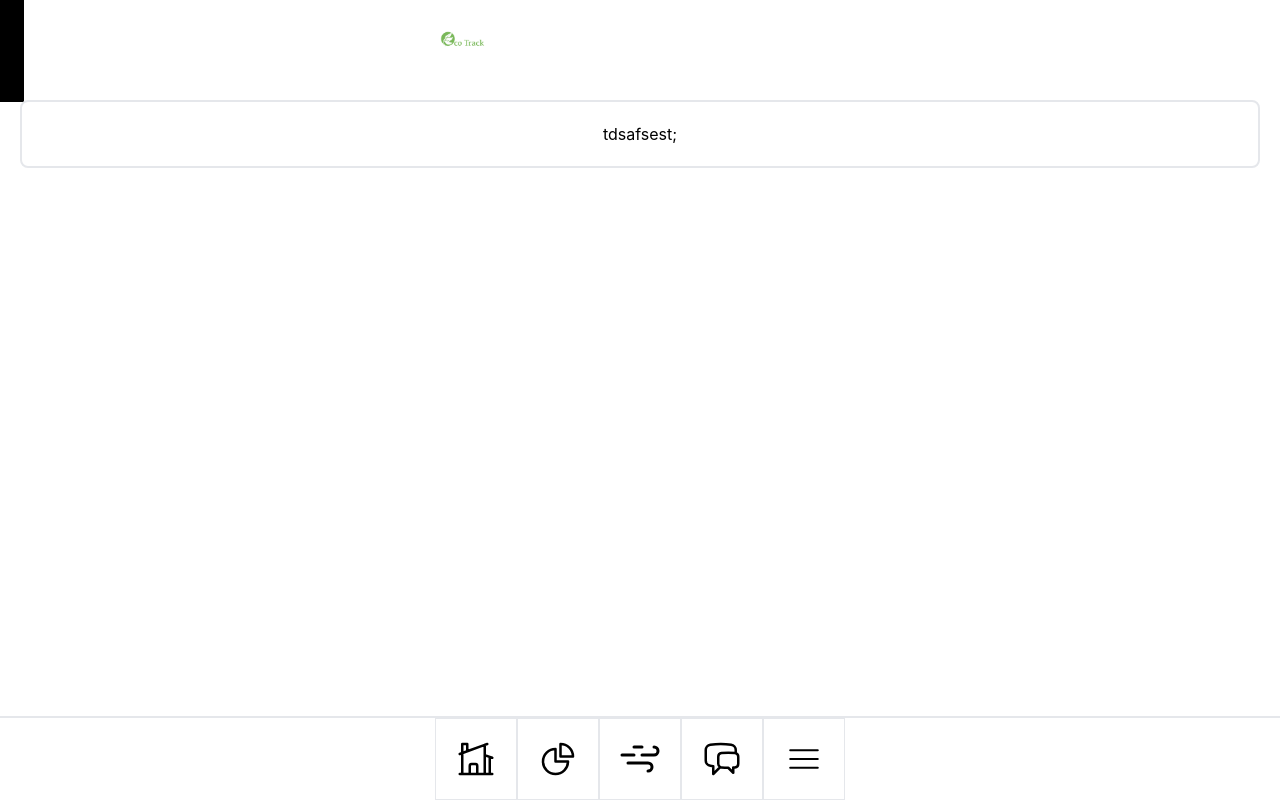
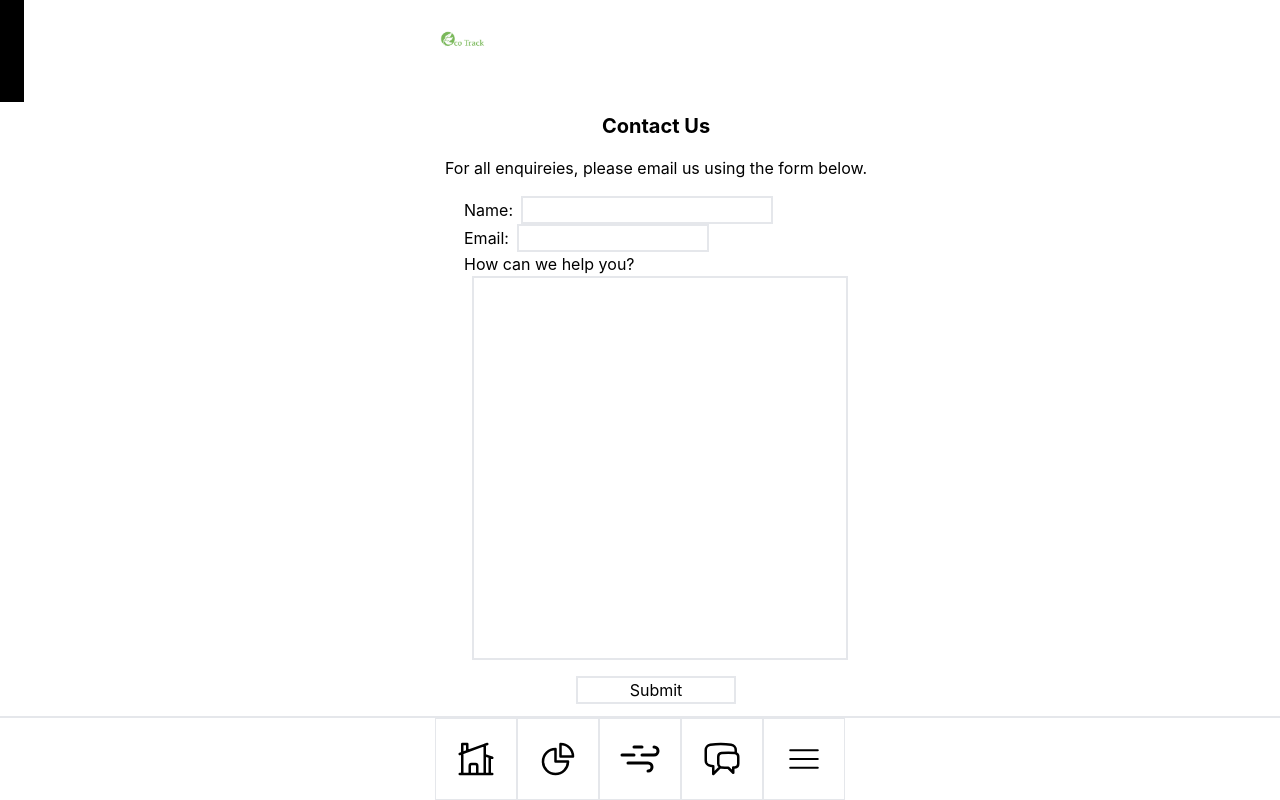
Before and after one commit to grayzcale/green-project, a React (Create React App) app: page /contact in a window 1280 px wide. Built offline with nearby package versions, Linux system fonts and the light colour scheme.

Commit message:
added misc pages

```diff
--- a/src/App.js
+++ b/src/App.js
@@ -12,6 +12,7 @@ import Forum from "./pages/Forum";
 import Account from "./pages/Account";
 import Contact from "./pages/Contact";
 import Setting from "./pages/Setting";
+import SentEmail from "./pages/SentEmail";
 
 import Layout from "./components/Layout";
 
@@ -30,6 +31,7 @@ function App() {
 		  <Route path="/account" element={<Account />} />
 		  <Route path="/contact" element={<Contact />} />
 		  <Route path="/settings" element={<Setting />} />
+		  <Route path="/email_sent" element={<SentEmail />} />
         </Route>
       </Routes>
     </BrowserRouter>
--- a/src/components/Conversation.js
+++ b/src/components/Conversation.js
@@ -2,7 +2,7 @@ const Conversation = (props) => {
   return (
     <div className="" key={props.id}>
       <h1 className="text-lg">{props.title}</h1>
-      <div>{props.body}</div>
+      <p className="">{props.body}</p>
       <div className="flex">
         <div className="mx-4">
           <button>
--- a/src/pages/Account.js
+++ b/src/pages/Account.js
@@ -1,7 +1,10 @@
 const Account = () => {
   return (
-    <div className="flex flex-wrap justify-center space-x-5 border-2 rounded-lg m-5 p-5">
-      <h1>tdsafsest</h1>;
+    <div className="flex flex-col my-4 justify-center space-x-5 border-2 rounded-lg m-5 p-5">
+      <h2 className="text-lg">Account</h2>
+      <input type="text" placeholder="email" className="border my-2 p-2"/>
+      <input type="text" placeholder="password" className="border my-2 p-2"/>
+      <button className="border p-2 my-2">Save changes</button>
     </div>
   );
 };
--- a/src/pages/Contact.js
+++ b/src/pages/Contact.js
@@ -1,7 +1,40 @@
+import { useNavigate } from "react-router-dom";
 const Contact = () => {
+  const navigate = useNavigate();
   return (
-    <div className="flex flex-wrap justify-center space-x-5 border-2 rounded-lg m-5 p-5">
-      <h1>tdsafsest</h1>;
+    <div className="lg:mx-4 my-8 w-screen flex flex-col items-center space-y-4">
+      <h2 className="text-xl font-bold">Contact Us</h2>
+      <h3>For all enquireies, please email us using the form below.</h3>
+      <form className="flex flex-col w-96">
+        <label>
+          Name:
+          <input
+            className="border-solid border-2 ml-2 "
+            type="text"
+            name="name"
+          />
+        </label>
+        <label>
+          Email:
+          <input
+            className="border-solid border-2 ml-2 w-48"
+            type="text"
+            name="email"
+          />
+        </label>
+        <label>How can we help you?</label>
+        <input
+          className="border-solid border-2 ml-2 h-96"
+          type="text"
+          name="inquiry"
+        />
+      </form>
+      <button
+        className="border-solid border-2 w-40 justify-self-center"
+        onClick={() => navigate("/email_sent")}
+      >
+        Submit
+      </button>
     </div>
   );
 };
--- /dev/null
+++ b/src/pages/SentEmail.js
@@ -0,0 +1,14 @@
+import React from "react";
+
+const SentEmail = (props) => {
+  return (
+    <div className="flex flex-col pb-40 justify-center items-center w-screen h-screen space-y-4">
+      <h2 className="text-xl font-bold">Email Successfully Sent</h2>
+      <h3>Thank you for opinion.</h3>
+      <h3>Your inqurity just sent to our customer support team.</h3>
+      <h3>We will reach you out as soon as possible!</h3>
+    </div>
+  );
+};
+
+export default SentEmail;
--- a/src/pages/Setting.js
+++ b/src/pages/Setting.js
@@ -1,7 +1,8 @@
 const Setting = () => {
   return (
-    <div className="flex flex-wrap justify-center space-x-5 border-2 rounded-lg m-5 p-5">
-      <h1>tdsafsest</h1>;
+    <div className="flex flex-col my-4 justify-center space-x-5 border-2 rounded-lg m-5 p-5">
+      <h2 className="text-lg my-2">Settings</h2>
+      <button className="border p-2 my-2 text-red-500">Delete Account</button>
     </div>
   );
 };
```
